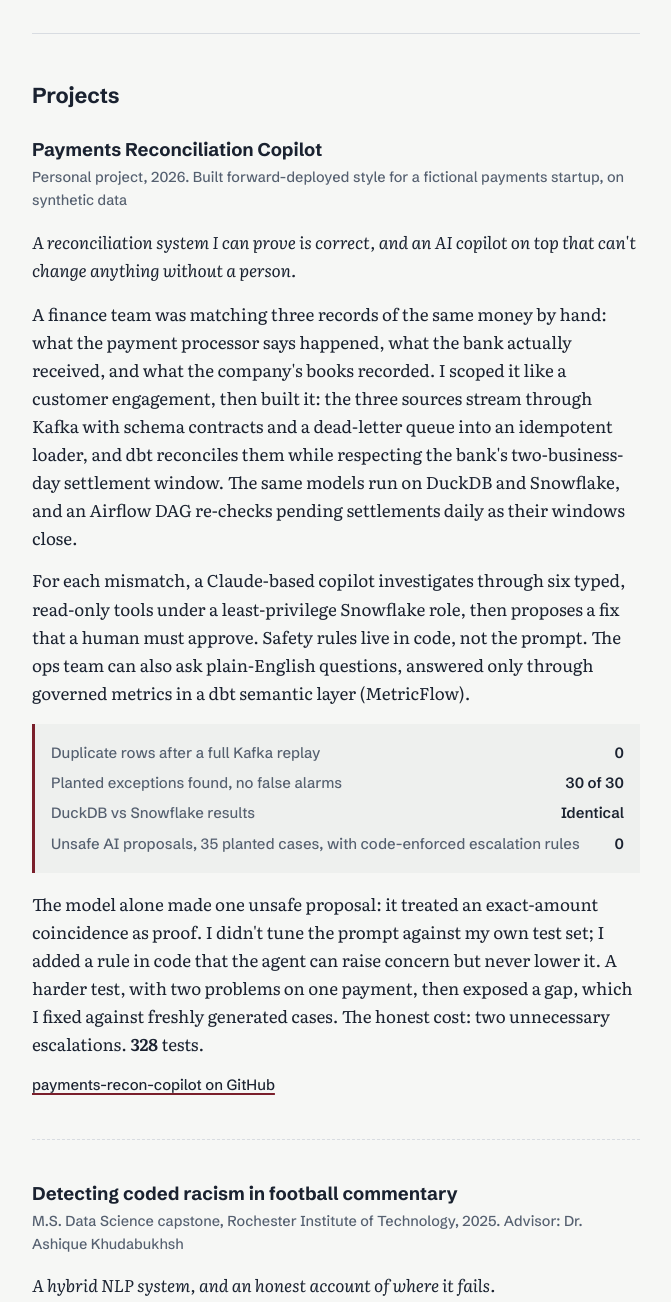
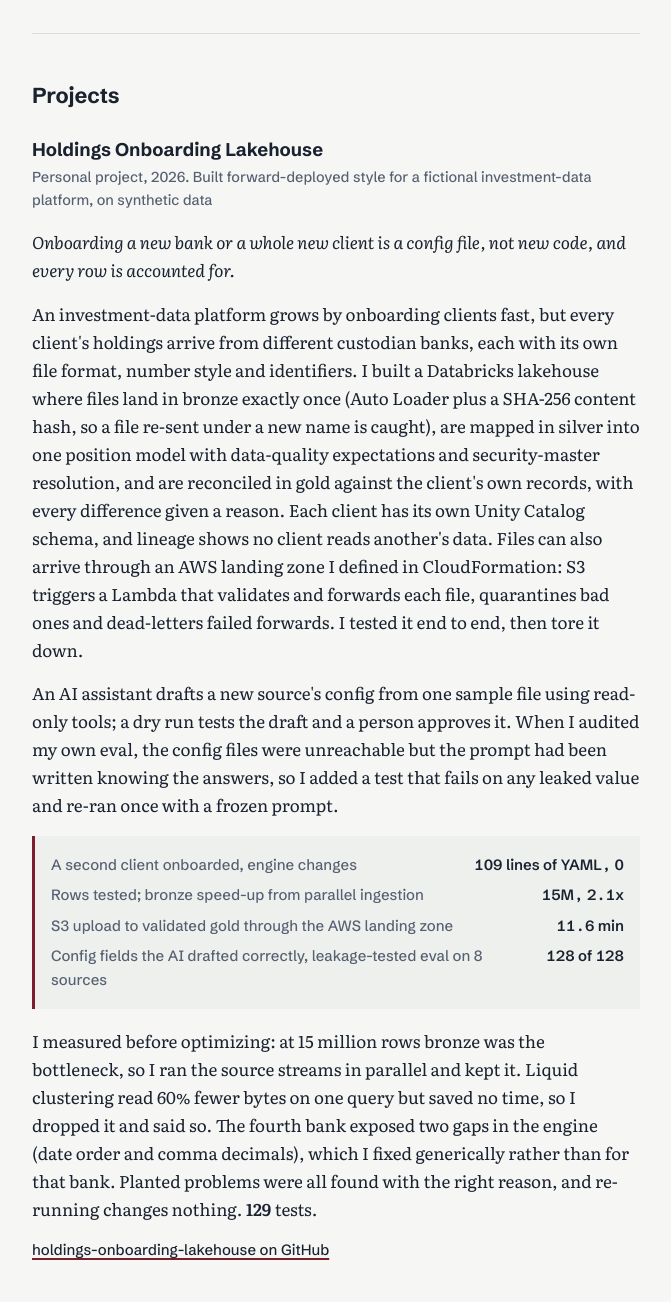
Before and after one commit to snehamondal-data/snehamondal-data.github.io, a plain HTML site: page index.html in a window 1280 px wide. Shown: the part 2160-3462 px from the top of the page, without its empty margins (304-975 px from the left). Drawn offline with Linux system fonts and the light colour scheme.

Commit message:
Add Holdings Onboarding Lakehouse
Co-Authored-By: Claude Opus 5.5 <noreply@anthropic.com>

```diff
--- a/index.html
+++ b/index.html
@@ -4,11 +4,11 @@
 <meta charset="utf-8">
 <meta name="viewport" content="width=device-width, initial-scale=1">
 <title>Sneha Mondal, data engineer</title>
-<meta name="description" content="Sneha Mondal is a data engineer. Production data platforms on GCP for DTC fashion brands, an M.S. NLP capstone, and personal projects with tested pipelines and LLM agents.">
+<meta name="description" content="Sneha Mondal is a data engineer who builds data systems and AI tools for the people who use them: production data platforms on Google Cloud, a config-driven Databricks onboarding lakehouse, a payments reconciliation copilot, and LLM agents with evals.">
 <meta property="og:type" content="website">
 <meta property="og:url" content="https://snehamondal-data.github.io/">
-<meta property="og:title" content="Sneha Mondal, data and AI engineer">
-<meta property="og:description" content="Production data platforms on Google Cloud, warehouse tools for six DTC brands, and an M.S. NLP capstone.">
+<meta property="og:title" content="Sneha Mondal, data engineer">
+<meta property="og:description" content="Production data platforms on Google Cloud, a Databricks onboarding lakehouse and a payments reconciliation copilot built forward-deployed style, and LLM agents with evals.">
 <meta property="og:image" content="https://snehamondal-data.github.io/portfolio-card.png">
 <meta property="og:image:width" content="1200">
 <meta property="og:image:height" content="627">
@@ -150,19 +150,35 @@ footer p{margin:0 0 .35rem}
 <section aria-labelledby="projects">
   <h2 id="projects">Projects</h2>
 
+  <article class="project" aria-labelledby="p-holdings">
+    <h3 id="p-holdings">Holdings Onboarding Lakehouse</h3>
+    <p class="meta">Personal project, 2026. Built forward-deployed style for a fictional investment-data platform, on synthetic data</p>
+    <p class="proves">Onboarding a new bank or a whole new client is a config file, not new code, and every row is accounted for.</p>
+    <p>An investment-data platform grows by onboarding clients fast, but every client's holdings arrive from different custodian banks, each with its own file format, number style and identifiers. I built a Databricks lakehouse where files land in bronze exactly once (Auto Loader plus a SHA-256 content hash, so a file re-sent under a new name is caught), are mapped in silver into one position model with data-quality expectations and security-master resolution, and are reconciled in gold against the client's own records, with every difference given a reason. Each client has its own Unity Catalog schema, and lineage shows no client reads another's data. Files can also arrive through an AWS landing zone I defined in CloudFormation: S3 triggers a Lambda that validates and forwards each file, quarantines bad ones and dead-letters failed forwards. I tested it end to end, then tore it down.</p>
+    <p>An AI assistant drafts a new source's config from one sample file using read-only tools; a dry run tests the draft and a person approves it. When I audited my own eval, the config files were unreachable but the prompt had been written knowing the answers, so I added a test that fails on any leaked value and re-ran once with a frozen prompt.</p>
+    <dl class="ledger" aria-label="Results">
+      <div><dt>A second client onboarded, engine changes</dt><dd>109 lines of YAML, 0</dd></div>
+      <div><dt>Rows tested; bronze speed-up from parallel ingestion</dt><dd>15M, 2.1x</dd></div>
+      <div><dt>S3 upload to validated gold through the AWS landing zone</dt><dd>11.6 min</dd></div>
+      <div><dt>Config fields the AI drafted correctly, leakage-tested eval on 8 sources</dt><dd>128 of 128</dd></div>
+    </dl>
+    <p>I measured before optimizing: at 15 million rows bronze was the bottleneck, so I ran the source streams in parallel and kept it. Liquid clustering read 60% fewer bytes on one query but saved no time, so I dropped it and said so. The fourth bank exposed two gaps in the engine (date order and comma decimals), which I fixed generically rather than for that bank. Planted problems were all found with the right reason, and re-running changes nothing. <strong>129</strong> tests.</p>
+    <p class="repo"><a href="https://github.com/snehamondal-data/holdings-onboarding-lakehouse">holdings-onboarding-lakehouse on GitHub</a></p>
+  </article>
+
   <article class="project" aria-labelledby="p-recon">
     <h3 id="p-recon">Payments Reconciliation Copilot</h3>
     <p class="meta">Personal project, 2026. Built forward-deployed style for a fictional payments startup, on synthetic data</p>
     <p class="proves">A reconciliation system I can prove is correct, and an AI copilot on top that can't change anything without a person.</p>
     <p>A finance team was matching three records of the same money by hand: what the payment processor says happened, what the bank actually received, and what the company's books recorded. I scoped it like a customer engagement, then built it: the three sources stream through Kafka with schema contracts and a dead-letter queue into an idempotent loader, and dbt reconciles them while respecting the bank's two-business-day settlement window. The same models run on DuckDB and Snowflake, and an Airflow DAG re-checks pending settlements daily as their windows close.</p>
-    <p>For each mismatch, a Claude-based copilot investigates through six typed, read-only tools under a least-privilege Snowflake role, then proposes a fix that a human must approve. Safety rules live in code, not the prompt. The ops team can also ask plain-English questions, answered only through governed metrics in a dbt semantic layer (MetricFlow).</p>
+    <p>For each mismatch, a Claude-based copilot investigates through six typed, read-only tools under a least-privilege Snowflake role, then proposes a fix that a human must approve. Safety rules live in code, not the prompt. The same tools are served by an MCP server that holds the read-only role, so any MCP client can investigate without credentials or SQL, and an Airflow workflow has the agent triage new exceptions into the approval queue every day. The ops team can also ask plain-English questions, answered only through governed metrics in a dbt semantic layer (MetricFlow).</p>
     <dl class="ledger" aria-label="Results">
       <div><dt>Duplicate rows after a full Kafka replay</dt><dd>0</dd></div>
       <div><dt>Planted exceptions found, no false alarms</dt><dd>30 of 30</dd></div>
       <div><dt>DuckDB vs Snowflake results</dt><dd>Identical</dd></div>
-      <div><dt>Unsafe AI proposals, 35 planted cases, with code-enforced escalation rules</dt><dd>0</dd></div>
+      <div><dt>Unsafe AI proposals, 35 planted cases, in-process and through MCP</dt><dd>0</dd></div>
     </dl>
-    <p>The model alone made one unsafe proposal: it treated an exact-amount coincidence as proof. I didn't tune the prompt against my own test set; I added a rule in code that the agent can raise concern but never lower it. A harder test, with two problems on one payment, then exposed a gap, which I fixed against freshly generated cases. The honest cost: two unnecessary escalations. <strong>328</strong> tests.</p>
+    <p>The model alone made one unsafe proposal: it treated an exact-amount coincidence as proof. I didn't tune the prompt against my own test set; I added a rule in code that the agent can raise concern but never lower it. A harder test, with two problems on one payment, then exposed a gap, which I fixed against freshly generated cases. The honest cost: two unnecessary escalations. <strong>389</strong> tests.</p>
     <p class="repo"><a href="https://github.com/snehamondal-data/payments-recon-copilot">payments-recon-copilot on GitHub</a></p>
   </article>
 
@@ -228,16 +244,16 @@ footer p{margin:0 0 .35rem}
   <h2 id="skills">What I work with</h2>
   <dl class="skills">
     <dt>Languages</dt><dd>Python, SQL, JavaScript/TypeScript, R, Java</dd>
-    <dt>Cloud and warehouse</dt><dd>GCP: BigQuery, Cloud Run, Cloud Functions, Pub/Sub, Eventarc, Cloud Tasks, Cloud Scheduler. PostgreSQL, MySQL, SQL Server, MongoDB. Snowflake (project scale)</dd>
-    <dt>Transformation and streaming</dt><dd>Dataform (in production). dbt and its semantic layer (MetricFlow), Airflow, Kafka, DuckDB (project scale). Dimensional modeling, SCD Type 2, incremental models, checkpointed backfills, idempotent replay</dd>
+    <dt>Cloud and warehouse</dt><dd>GCP: BigQuery, Cloud Run, Cloud Functions, Pub/Sub, Eventarc, Cloud Tasks, Cloud Scheduler. PostgreSQL, MySQL, SQL Server, MongoDB. Databricks (Auto Loader, Lakeflow pipelines and Jobs, Unity Catalog), Snowflake, AWS (S3, Lambda, SQS, IAM, CloudFormation) (project scale)</dd>
+    <dt>Transformation and streaming</dt><dd>Dataform (in production). PySpark, dbt and its semantic layer (MetricFlow), Airflow, Kafka, DuckDB (project scale). Medallion architecture, dimensional modeling, SCD Type 2, incremental models, checkpointed backfills, idempotent replay</dd>
     <dt>Reliability</dt><dd>Data contracts, fail-loud validation, reconciliation against source, freshness and row-count alerting, pytest, Docker, Git, CI/CD</dd>
-    <dt>AI and analytics</dt><dd>Anthropic API: LLM agents with typed tools, structured output, guardrails and evals. Looker Studio, Tableau. scikit-learn, BERT, NLP</dd>
+    <dt>AI and analytics</dt><dd>Anthropic API: LLM agents with typed tools, MCP servers, structured output, guardrails and evals. Looker Studio, Tableau. scikit-learn, BERT, NLP</dd>
   </dl>
 </section>
 
 <footer>
   <p>M.S. Data Science, Rochester Institute of Technology, 2025. B.S. (Honors) Mathematics, University of Calcutta, 2021.</p>
-  <p>Open to AI engineering, data engineering and forward deployed engineering roles. <a href="mailto:sm6503@rit.edu">sm6503@rit.edu</a></p>
+  <p>Open to forward-deployed engineering and data engineering roles. <a href="mailto:sm6503@rit.edu">sm6503@rit.edu</a></p>
 </footer>
 
 </div>
```
